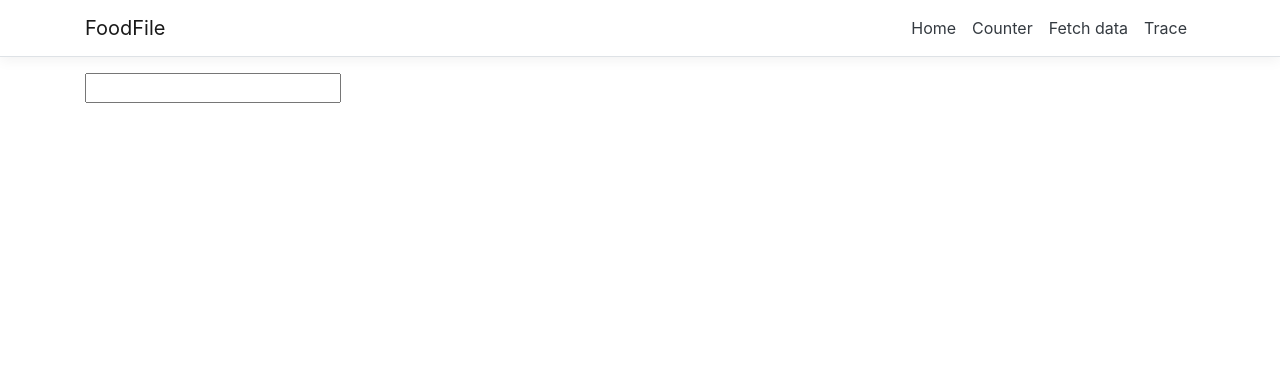
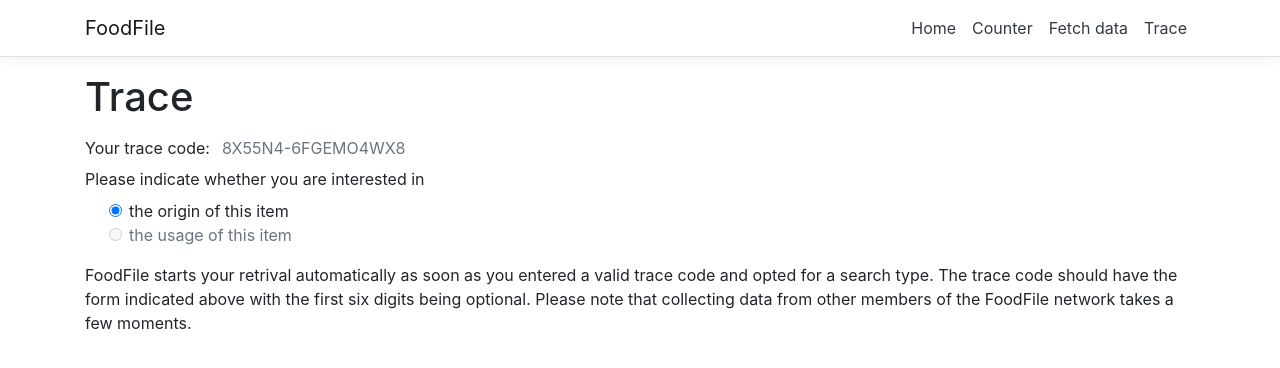
Before and after one commit to LeonardKoll/foodfile, a React (Create React App) app in the folder Core/Logic/ClientApp/: page /trace in a window 1280 px wide. Shown: the top 368 px of the page. Built offline with nearby package versions, Linux system fonts and the light colour scheme.

Commit message:
Frontend looks better now

```diff
--- a/Core/Logic/ClientApp/src/components/Trace.js
+++ b/Core/Logic/ClientApp/src/components/Trace.js
@@ -22,6 +22,7 @@ function Trace()
 
     return (
         <div>
+            <h1>Trace</h1>
             <TraceSearch setSearchterm = {setSearchterm}/>
             <EntityTree entities={searchresult.Entities} members={searchresult.Members} rootID={searchterm} />
         </div>
--- a/Core/Logic/ClientApp/src/components/TraceSearch.js
+++ b/Core/Logic/ClientApp/src/components/TraceSearch.js
@@ -3,9 +3,38 @@ import React, {useState, useEffect} from 'react';
 function TraceSearch ({setSearchterm})
 {
     return (
-        <form>
-            <input type="text" name="search" onChange={e => setSearchterm(e.target.value)}/>
-        </form>
+        <div class="form-group">
+
+            <p>
+
+                <div>
+                <form class="form-inline">
+                <label>Your trace code:</label>
+                <input type="text" name="search" class="form-control border-0" placeholder="8X55N4-6FGEMO4WX8" onChange={e => setSearchterm(e.target.value)}/>
+                </form>
+                </div>
+
+                <label>Please indicate whether you are interested in</label>
+
+                <div class="form-check ml-4">
+                <input class="form-check-input" type="radio" value="option2" checked="checked"/>
+                <label class="form-check-label">the origin of this item</label>
+                </div>
+
+                <div class="form-check ml-4 disabled">
+                <input class="form-check-input" type="radio" value="option3" disabled />
+                <label class="form-check-label">the usage of this item</label>
+                </div>
+
+            </p>
+
+            <p>
+                FoodFile starts your retrival automatically as soon as you entered a valid trace code and opted for a search type.
+                The trace code should have the form indicated above with the first six digits being optional.
+                Please note that collecting data from other members of the FoodFile network takes a few moments.
+            </p>
+
+        </div>
     );
 }
 
```
